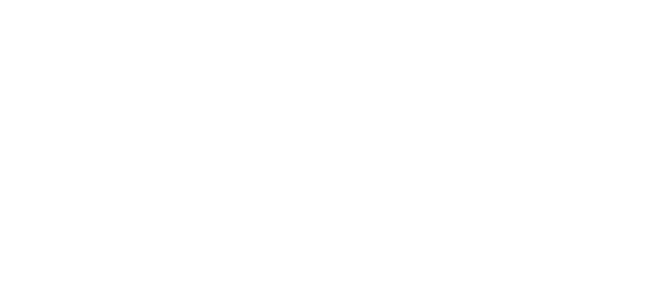
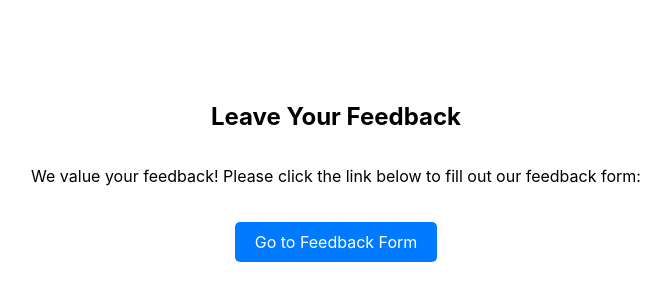
Before and after one commit to mohan-sys/mohans_crossword, a React (Create React App) app: page /feedback in a window 1280 px wide. Before the commit this address had no page. Shown: the part 248-548 px from the top of the page, without its empty margins (304-975 px from the left). Built offline with nearby package versions, Linux system fonts and the light colour scheme.

Commit message:
updates, contactUs and feedback

```diff
--- a/src/App.js
+++ b/src/App.js
@@ -2,6 +2,8 @@
 import { BrowserRouter as Router, Route, Routes } from 'react-router-dom';
 import Home from './pages/Home';
 import Multiplayer from './pages/Multiplayer';
+import Feedback from './pages/Feedback';
+import ContactUs from './pages/Conatct';
 
 function App() {
   return (
@@ -9,6 +11,8 @@
       <Routes>
         <Route path="/" element={<Home />} />
         <Route path="/multiplayer" element={<Multiplayer />} />
+        <Route path="/feedback" element={<Feedback />} />
+        <Route path="/contact-us" element={<ContactUs />} />
       </Routes>
     </Router>
   );
--- a/src/components/Footer.js
+++ b/src/components/Footer.js
@@ -1,12 +1,14 @@
 import React from 'react';
 import styled from 'styled-components';
+import { useNavigate } from 'react-router-dom';
 
 function Footer() {
+    const navigate = useNavigate();
   return (
     <FooterContainer>
         <NavButton onClick = { ()=> window.location.href = '#'}>About Dev</NavButton>
-        <NavButton onClick = { ()=> window.location.href = '#'}>Contact Us</NavButton>
-        <NavButton onClick = { ()=> window.location.href = '#'}>Leave a Feedback</NavButton>
+        <NavButton onClick = { ()=> navigate('/contact-us')}>Contact Us</NavButton>
+        <NavButton onClick = { ()=> navigate('/feedback')}>Leave a Feedback</NavButton>
         <NavButton onClick = { ()=> window.location.href = '#'}>Privacy Policy</NavButton>
         <Copyrights>© 2024 Mohan's Crossword</Copyrights>
     </FooterContainer>
--- a/src/components/Header.js
+++ b/src/components/Header.js
@@ -5,7 +5,6 @@
   return (
     <Component>
         <Title> Mohan's Crossword</Title>
-        <p>hello world</p>
     </Component>
   )
 }
--- /dev/null
+++ b/src/pages/Conatct.js
@@ -0,0 +1,46 @@
+import React from 'react';
+import styled from 'styled-components';
+
+function ContactUs() {
+  return (
+    <ContactContainer>
+      <h2>Contact Us</h2>
+      <ContactList>
+        <ContactItem>
+          <h3>Mr. Mohan R Loganathan, B.E. ,M̅S̅c̅ (UK)</h3>
+          <p>Email: mohan.loganathan.2024@uni.strath.ac.uk</p>
+        </ContactItem>
+        <ContactItem>
+          <h3>Dr. Robert Atkey</h3>
+          <p>Email: robert.atkey@strath.ac.uk</p>
+        </ContactItem>
+      </ContactList>
+    </ContactContainer>
+  );
+}
+
+export default ContactUs;
+
+const ContactContainer = styled.div`
+  display: flex;
+  flex-direction: column;
+  align-items: center;
+  justify-content: center;
+  height: 100vh;
+  text-align: center;
+  padding: 20px;
+`;
+
+const ContactList = styled.div`
+  margin-top: 20px;
+`;
+
+const ContactItem = styled.div`
+  margin-bottom: 20px;
+  h3 {
+    margin-bottom: 10px;
+  }
+  p {
+    margin: 0;
+  }
+`;
--- /dev/null
+++ b/src/pages/Feedback.js
@@ -0,0 +1,38 @@
+import React from 'react';
+import styled from 'styled-components';
+
+function Feedback() {
+  return (
+    <FeedbackContainer>
+      <h2>Leave Your Feedback</h2>
+      <p>We value your feedback! Please click the link below to fill out our feedback form:</p>
+      <FeedbackLink href="https://strathsci.qualtrics.com/jfe/form/SV_2hPgH75huXJHn3U" target="_blank" rel="noopener noreferrer">
+        Go to Feedback Form
+      </FeedbackLink>
+    </FeedbackContainer>
+  );
+}
+
+export default Feedback;
+
+const FeedbackContainer = styled.div`
+  display: flex;
+  flex-direction: column;
+  align-items: center;
+  justify-content: center;
+  height: 100vh;
+  text-align: center;
+  padding: 20px;
+`;
+
+const FeedbackLink = styled.a`
+  margin-top: 20px;
+  padding: 10px 20px;
+  background-color: #007bff;
+  color: white;
+  text-decoration: none;
+  border-radius: 5px;
+  &:hover {
+    background-color: #0056b3;
+  }
+`;
```
